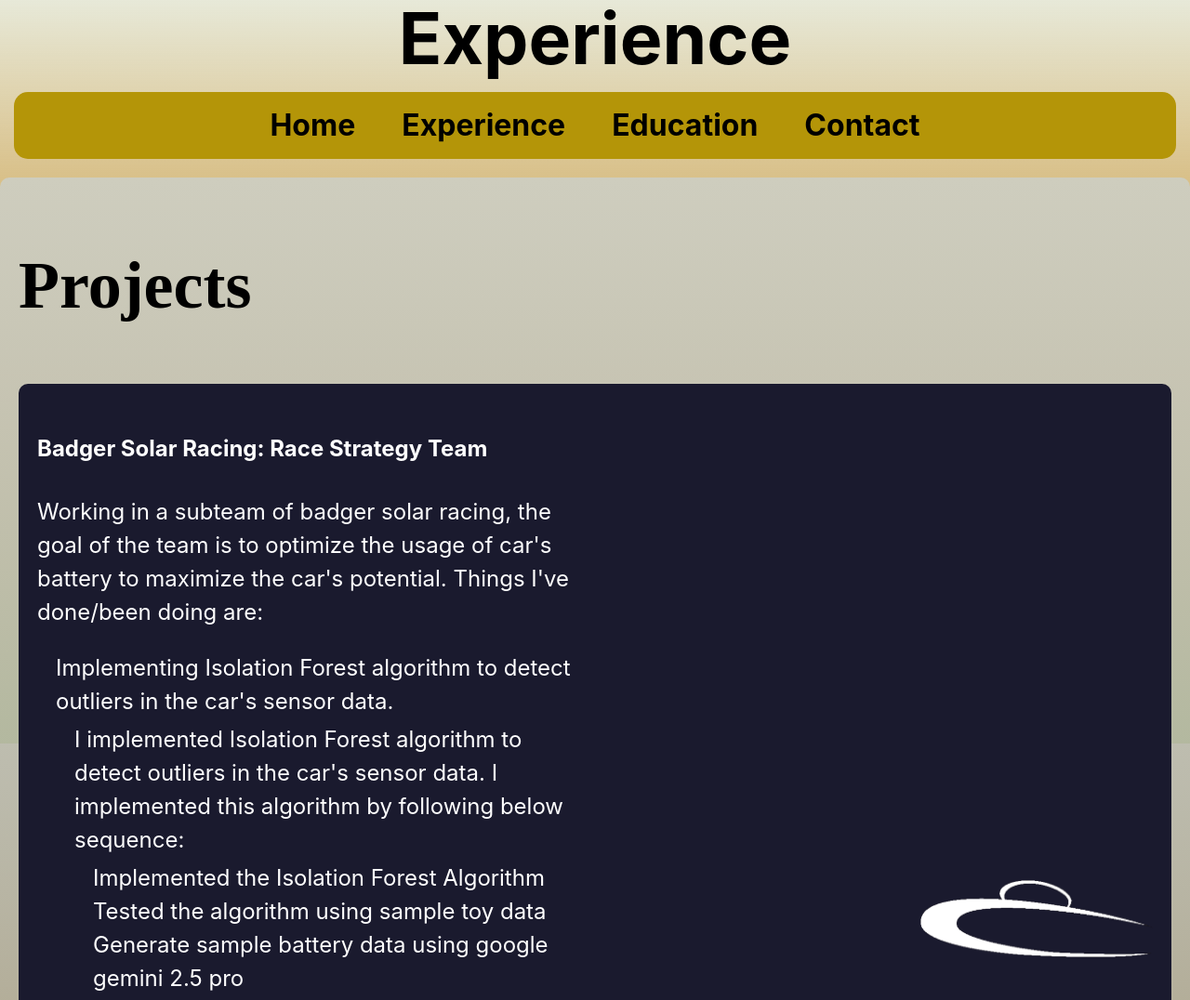
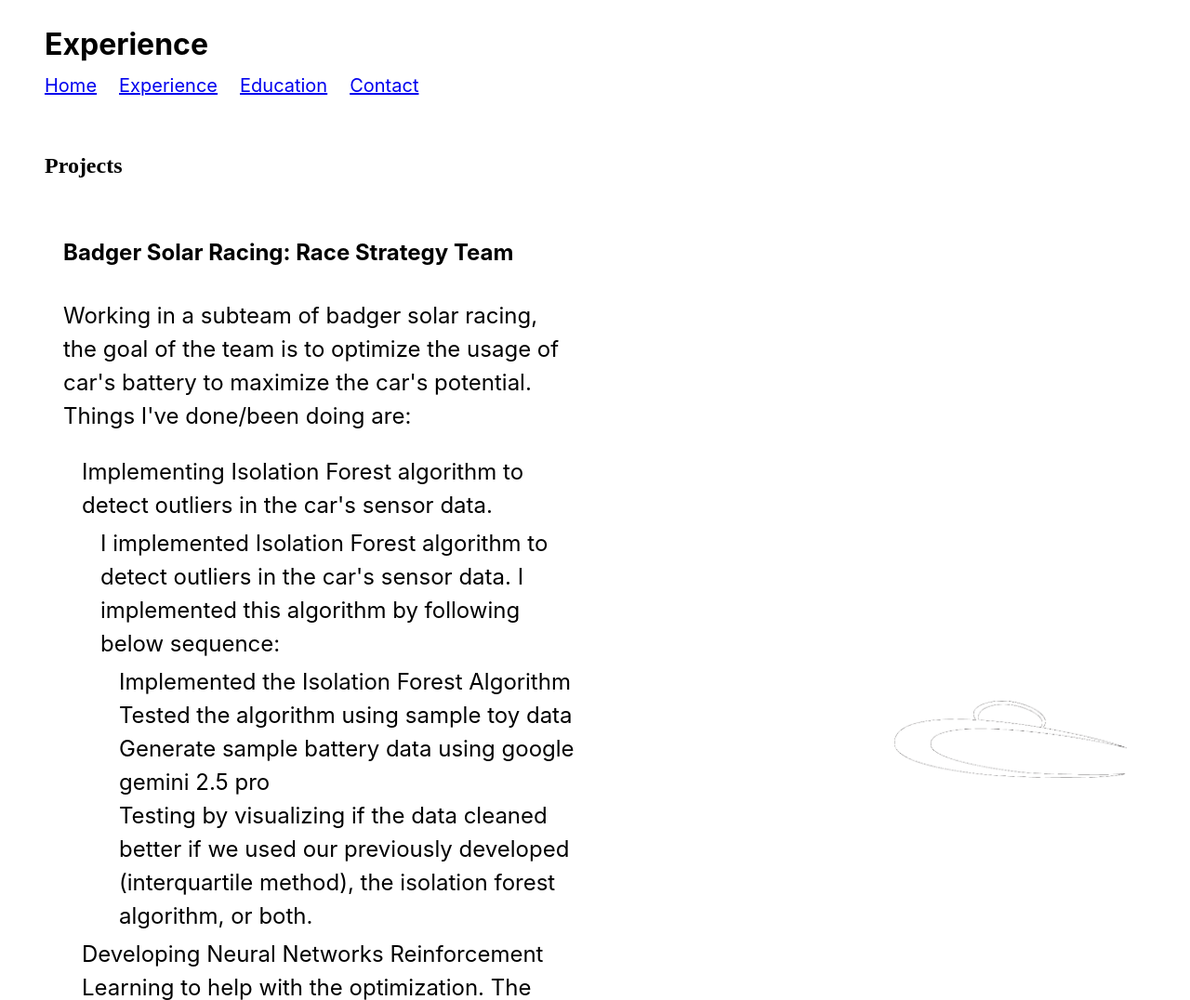
Before and after one commit to Zavvnr/Personal_Portfolio_Website, a plain HTML site: page ProjectsExperienceExtracurriculars.html in a window 1280 px wide. Shown: the top 1076 px of the page at 93% size. Drawn offline with Linux system fonts and the light colour scheme.

Commit message:
Simplified Education and Experience pages

```diff
--- a/ProjectsExperienceExtracurriculars.html
+++ b/ProjectsExperienceExtracurriculars.html
@@ -10,13 +10,14 @@
 </head>
 
 <body>
-    <header>
+    <header class="hero-container">
+        <div class="hero-content">
             <div class="hero-text">
                 <div class="index-h1">
                     <h1>Experience</h1>
                 </div>
-        </div>
-        <nav class="hero-nav">
+
+                <nav class="hero-nav" aria-label="Main navigation">
                     <ul>
                         <li><a href="index.html">Home</a></li>
                         <li><a href="ProjectsExperienceExtracurriculars.html">Experience</a></li>
@@ -24,12 +25,14 @@
                         <li><a href="contact.html">Contact</a></li>
                     </ul>
                 </nav>
+            </div>
+        </div>
     </header>
 
     <main>
         <div class="content-wrapper">
             <section class="class-header">
-                <h2>Projects</h2>
+                <h3>Projects</h3>
             </section>
             <section class="class-content">
                 <div class="text-container">
@@ -91,7 +94,7 @@
             </section>
 
             <section class="class-header">
-                <h2>Personal Projects</h2>
+                <h3>Personal Projects</h3>
             </section>
 
             <section class="class-content">
@@ -128,7 +131,7 @@
 
         <div class="content-wrapper">
             <section class="class-header">
-                <h2>Work Experience</h2>
+                <h3>Work Experience</h3>
             </section>
 
             <section class="class-content">
@@ -165,7 +168,7 @@
 
         <div class="content-wrapper">
             <section class="class-header">
-                <h2>Other Extracurricular Activities</h2>
+                <h3>Other Extracurricular Activities</h3>
             </section>
 
         <section class="class-content">
@@ -234,15 +237,11 @@
             </section>
         </div>
 
-        <button id="loadMoreButton">Load More</button>
-
     </main>
     <footer>
         <p>&copy; 2025 Zavier Rahmansyah. All rights reserved.</p>
     </footer>
 
-    <script src="script.js" defer></script>
-
 </body>
 
 </html>
--- a/style_education.css
+++ b/style_education.css
@@ -5,6 +5,10 @@ body {
     color: #000000;
     background: linear-gradient(to bottom, #bbc0915a, #c99433, #73b626); /* changing background color */
     background-attachment: fixed;
+}
+
+.index-h1 h1 {
+    margin: 0 0 18px;
 }
 
 ul {
@@ -38,23 +42,6 @@ ul {
     color: #ca9545;
     margin: 0;
     line-height: 1.1;
-}
-
-.index-h1 h1{
-    font-size: 5em;
-    color: #000000;
-    margin: 0;
-    line-height: 1.1;
-}
-.index-h1 h1,
-h1.index-h1 {
-    font-size: clamp(2rem, 6vw, 5em);
-    color: #000000;
-    margin: 0;
-    line-height: 1.1;
-    text-align: center;
-    white-space: nowrap;
-    text-overflow: ellipsis;
 }
 
 .hero-photo-container {
@@ -248,11 +235,11 @@ main {
     justify-content: space-between;
     gap: 40px;
 
-    background-color: #1a1a2e;
-    color: #fff;
+    background-color: transparent;
+    color: #000000;
     padding: 20px;
     border-radius: 10px;
-    box-shadow: 0 2px 5px rgba(243, 243, 243, 0.1);
+    box-shadow: none;
     margin-bottom: 20px;
     line-height: 1.5em;
     font-size: 1.5em;
@@ -289,23 +276,6 @@ main {
     object-fit: cover;
 
     border-radius: 10px;
-}
-
-button#loadMoreButton {
-    display: block;
-    margin: 20px auto;
-    padding: 10px 20px;
-    font-size: 1.2em;
-    background-color: #b49508;
-    color: white;
-    border: none;
-    border-radius: 10px;
-    cursor: pointer;
-    transition: background-color 0.5s ease;
-}
-
-button#loadMoreButton:hover {
-    background-color: #d4b829;
 }
 
 footer {
@@ -348,3 +318,145 @@ main {
     transition: background-image 0.5s ease-out;
 
 }
+
+/* Match the home page header layout. */
+body {
+    background: #fff;
+}
+
+.hero-container,
+main,
+footer {
+    padding-left: 48px;
+    padding-right: 48px;
+    box-sizing: border-box;
+}
+
+.hero-container {
+    padding-top: 32px;
+    background: transparent;
+}
+
+.hero-content {
+    display: flex;
+    justify-content: space-between;
+    align-items: center;
+    gap: 40px;
+    flex-wrap: nowrap;
+    padding: 0 0 24px;
+}
+
+.hero-text {
+    flex: 1;
+    min-width: 0;
+}
+
+.hero-nav {
+    background: transparent;
+    border-radius: 0;
+    margin: 0;
+    padding: 0;
+}
+
+.hero-nav ul {
+    display: flex;
+    flex-direction: row;
+    flex-wrap: wrap;
+    justify-content: flex-start;
+    gap: 12px 24px;
+    list-style: none;
+    margin: 0;
+    padding: 0;
+}
+
+.hero-nav ul li {
+    margin: 0;
+}
+
+.hero-nav ul li a {
+    color: revert;
+    font-size: 1.25rem;
+    font-weight: normal;
+    text-decoration: underline;
+    transition: none;
+}
+
+.hero-nav ul li a:hover {
+    background-color: transparent;
+}
+
+.hero-photo-container {
+    display: block;
+    flex: 0 0 auto;
+    min-width: auto;
+    padding-left: 0;
+}
+
+.profile-image {
+    display: block;
+    width: 240px;
+    height: 240px;
+    max-width: none;
+    object-fit: cover;
+    border-radius: 0;
+    margin-left: 0;
+}
+
+main {
+    max-width: none;
+    margin: 20px 0 0;
+    background: transparent;
+    background-image: none;
+    border-radius: 0;
+    box-shadow: none;
+}
+
+.class-header {
+    font-size: 1rem;
+    margin-bottom: 12px;
+}
+
+.class-header h3 {
+    font-size: 1.5rem;
+    margin: 0;
+}
+
+.class-content {
+    background-color: transparent;
+    color: #000000;
+    box-shadow: none;
+}
+
+.class-content a {
+    color: #000000;
+}
+
+.index-h1 h1,
+h1.index-h1 {
+    color: #000000;
+    font-size: 2em;
+    font-weight: bold;
+    line-height: 1.0;
+    margin: 0 0 18px;
+    text-align: left;
+}
+
+@media (max-width: 600px) {
+    .hero-container,
+    main,
+    footer {
+        padding-left: 20px;
+        padding-right: 20px;
+    }
+
+    .hero-content {
+        align-items: flex-start;
+        flex-direction: column;
+        gap: 24px;
+    }
+
+    .profile-image {
+        width: 200px;
+        height: 200px;
+    }
+}
--- a/style_experience.css
+++ b/style_experience.css
@@ -6,6 +6,10 @@ body {
     color: #000000;
     background: linear-gradient(to bottom, #bbc0915a, #c99433, #73b626); /* changing background color */
     background-attachment: fixed;
+}
+
+.index-h1 h1 {
+    margin: 0 0 18px;
 }
 
 ul {
@@ -262,11 +266,11 @@ main {
     justify-content: space-between;
     gap: 40px;
 
-    background-color: #1a1a2e;
-    color: #fff;
+    background-color: transparent;
+    color: #000000;
     padding: 20px;
     border-radius: 10px;
-    box-shadow: 0 2px 5px rgba(243, 243, 243, 0.1);
+    box-shadow: none;
     margin-bottom: 20px;
     line-height: 1.5em;
     font-size: 1.5em;
@@ -308,23 +312,6 @@ main {
 
     /* Optional: Other styles */
     border-radius: 10px;
-}
-
-button#loadMoreButton {
-    display: block;
-    margin: 20px auto;
-    padding: 10px 20px;
-    font-size: 1.2em;
-    background-color: #b49508;
-    color: white;
-    border: none;
-    border-radius: 10px;
-    cursor: pointer;
-    transition: background-color 0.5s ease;
-}
-
-button#loadMoreButton:hover {
-    background-color: #d4b829;
 }
 
 /* Footer Styling */
@@ -372,3 +359,155 @@ main {
 
     /* Make the container very tall to enable the scroll effect */
 }
+
+/* Match the home page header layout. */
+body {
+    background: #fff;
+}
+
+.hero-container,
+main,
+footer {
+    padding-left: 48px;
+    padding-right: 48px;
+    box-sizing: border-box;
+}
+
+.hero-container {
+    padding-top: 32px;
+    background: transparent;
+}
+
+.hero-content {
+    display: flex;
+    justify-content: space-between;
+    align-items: center;
+    gap: 40px;
+    flex-wrap: nowrap;
+    padding: 0 0 24px;
+}
+
+.hero-text {
+    flex: 1;
+    min-width: 0;
+}
+
+.index-h1 h1,
+h1.index-h1 {
+    color: #000000;
+    line-height: 1.1;
+    margin: 0 0 18px;
+    text-align: left;
+    white-space: normal;
+    text-overflow: clip;
+}
+
+.hero-nav {
+    background: transparent;
+    border-radius: 0;
+    margin: 0;
+    padding: 0;
+}
+
+.hero-nav ul {
+    display: flex;
+    flex-direction: row;
+    flex-wrap: wrap;
+    justify-content: flex-start;
+    gap: 12px 24px;
+    list-style: none;
+    margin: 0;
+    padding: 0;
+}
+
+.hero-nav ul li {
+    margin: 0;
+}
+
+.hero-nav ul li a {
+    color: revert;
+    font-size: 1.25rem;
+    font-weight: normal;
+    text-decoration: underline;
+    transition: none;
+}
+
+.hero-nav ul li a:hover {
+    background-color: transparent;
+}
+
+.hero-photo-container {
+    display: block;
+    flex: 0 0 auto;
+    min-width: auto;
+    padding-left: 0;
+}
+
+.profile-image {
+    display: block;
+    width: 240px;
+    height: 240px;
+    max-width: none;
+    object-fit: cover;
+    border-radius: 0;
+    margin-left: 0;
+}
+
+main {
+    max-width: none;
+    margin: 20px 0 0;
+    background: transparent;
+    background-image: none;
+    border-radius: 0;
+    box-shadow: none;
+}
+
+.class-header {
+    font-size: 1rem;
+    margin-bottom: 12px;
+}
+
+.class-header h3 {
+    font-size: 1.5rem;
+    margin: 0;
+}
+
+.class-content {
+    background-color: transparent;
+    color: #000000;
+    box-shadow: none;
+}
+
+.class-content a {
+    color: #000000;
+}
+
+.index-h1 h1,
+h1.index-h1 {
+    color: #000000;
+    font-size: 2em;
+    font-weight: bold;
+    line-height: 1.0;
+    margin: 0 0 18px;
+    text-align: left;
+}
+
+@media (max-width: 600px) {
+    .hero-container,
+    main,
+    footer {
+        padding-left: 20px;
+        padding-right: 20px;
+    }
+
+    .hero-content {
+        align-items: flex-start;
+        flex-direction: column;
+        gap: 24px;
+    }
+
+    .profile-image {
+        width: 200px;
+        height: 200px;
+    }
+}
```
Also changed, not shown: education.html (+11 -13 lines). Lines whose indentation alone changed are shown as unchanged.
